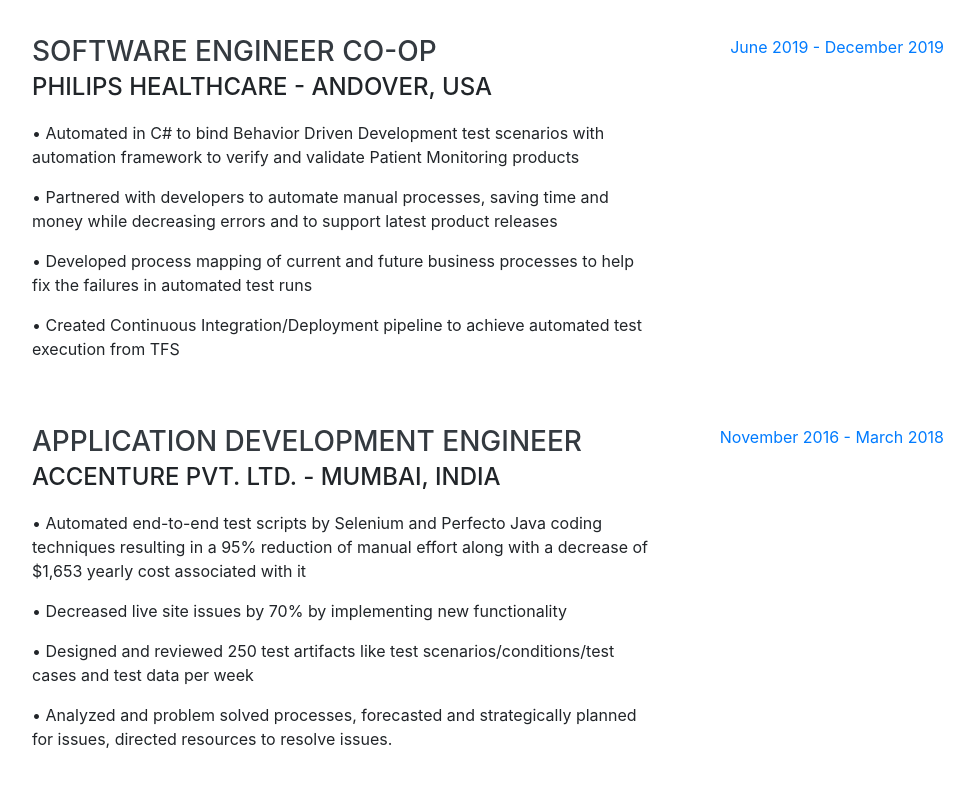
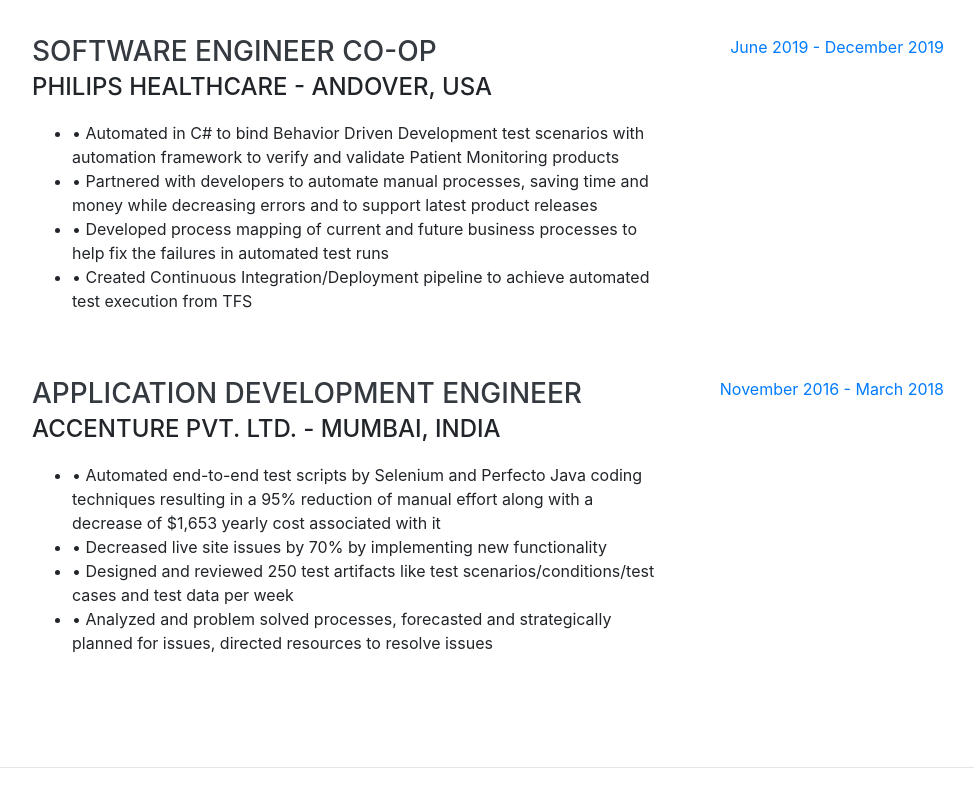
Before and after one commit to mohodhruda/mohodhruda.github.io, a website with bundled scripts: page index.html in a window 1280 px wide. Shown: the part 900-1700 px from the top of the page, without its empty margins (288-1262 px from the left). Built offline with nearby package versions, Linux system fonts and the light colour scheme; a web font is replaced by a local one.

Commit message:
Update index.html

```diff
--- a/index.html
+++ b/index.html
@@ -90,10 +90,12 @@
           <div class="resume-content">
             <h3 class="mb-0">Software Engineer Co-op</h3>
             <div class="subheading mb-3">Philips Healthcare - Andover, USA</div>
-            <p>• Automated in C# to bind Behavior Driven Development test scenarios with automation framework to verify and validate Patient Monitoring products</p>
-            <p>•	Partnered with developers to automate manual processes, saving time and money while decreasing errors and to support latest product releases </p>
-            <p>•	Developed process mapping of current and future business processes to help fix the failures in automated test runs </p>
-            <p>•	Created Continuous Integration/Deployment pipeline to achieve automated test execution from TFS</p>
+            <ul>
+              <li>• Automated in C# to bind Behavior Driven Development test scenarios with automation framework to verify and validate Patient Monitoring products</li>
+              <li>•	Partnered with developers to automate manual processes, saving time and money while decreasing errors and to support latest product releases </li>
+              <li>•	Developed process mapping of current and future business processes to help fix the failures in automated test runs </li>
+              <li>•	Created Continuous Integration/Deployment pipeline to achieve automated test execution from TFS</li>
+            </ul>
           </div>
           <div class="resume-date text-md-right">
             <span class="text-primary">June 2019 - December 2019</span>
@@ -104,10 +106,12 @@
           <div class="resume-content">
             <h3 class="mb-0">Application Development Engineer</h3>
             <div class="subheading mb-3">Accenture Pvt. Ltd. - Mumbai, India</div>
-            <p>•	Automated end-to-end test scripts by Selenium and Perfecto Java coding techniques resulting in a 95% reduction of manual effort along with a decrease of $1,653 yearly cost associated with it </p>
-            <p>•	Decreased live site issues by 70% by implementing new functionality</p>
-            <p>•	Designed and reviewed 250 test artifacts like test scenarios/conditions/test cases and test data per week </p>
-            <p>•	Analyzed and problem solved processes, forecasted and strategically planned for issues, directed resources to resolve issues.</p>
+            <ul>
+              <li>•	Automated end-to-end test scripts by Selenium and Perfecto Java coding techniques resulting in a 95% reduction of manual effort along with a decrease of $1,653 yearly cost associated with it</li>
+              <li>•	Decreased live site issues by 70% by implementing new functionality</li>
+              <li>•	Designed and reviewed 250 test artifacts like test scenarios/conditions/test cases and test data per week </li>
+              <li>•	Analyzed and problem solved processes, forecasted and strategically planned for issues, directed resources to resolve issues</li>
+            </ul>
           </div>
           <div class="resume-date text-md-right">
             <span class="text-primary">November 2016 - March 2018</span>
@@ -233,7 +237,6 @@
         <div class="resume-item d-flex flex-column flex-md-row justify-content-between mb-5">
           <div class="resume-content">
             <h3 class="mb-0"><a href="https://github.com/mohodhruda/Analysis-of-Rossman-Store-Sales">Analysis of Rossman Store Sales</a></h3>
-            <div class="subheading mb-3">Analysis of Data with Time series model with regression models</div>
             <ul>
               <li>Forecasted the sales of Rossmann store to find out if time factor analysis on traditional machine learning algorithms would outperform time series analysis and forecasting with ARIMA</li>
               <li>Analyzed the data set with Time series with ARIMA</li>
```
